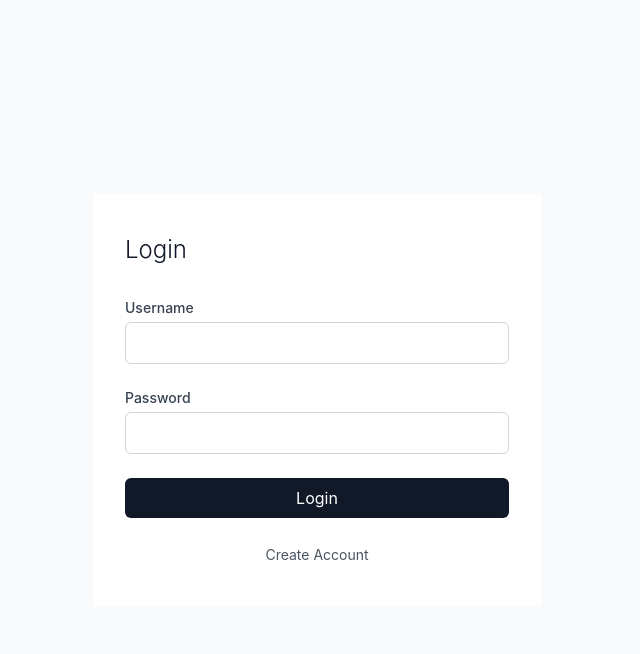
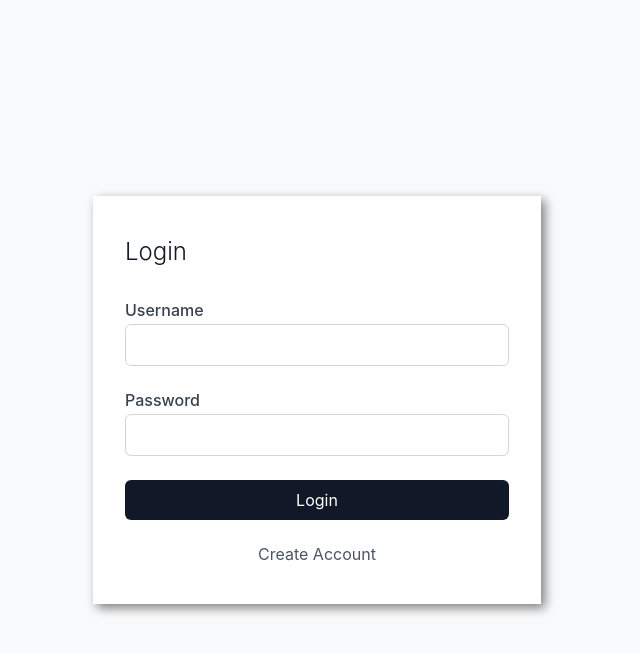
Before and after one commit to khunfriend/my-project, a Django app: page /login/ in a window 1280 px wide. Shown: the top 654 px of the page, without its empty margins (323-963 px from the left). Run offline with Django 5.2, Linux system fonts and the light colour scheme; some libraries are stand-ins or nearby versions.

Commit message:
edit login font and shadow block

```diff
--- a/accounts/templates/login.html
+++ b/accounts/templates/login.html
@@ -8,6 +8,13 @@
         body {
             font-family: -apple-system, BlinkMacSystemFont, 'Segoe UI', Roboto, sans-serif;
         }
+        .max-w-md {
+            box-shadow: 4px 4px 10px rgba(12, 2, 2, 0.5);
+        }
+        .block {
+            font-size: medium !important;
+        }
+
     </style>
 </head>
 
@@ -40,11 +47,11 @@
             </form>
 
             <div class="mt-6 text-center">
-                <a href="/register/" class="text-sm text-gray-600 hover:text-gray-900">Create Account</a>
+                <a href="/register/" class="block text-sm text-gray-600 hover:text-gray-900">Create Account</a>
             </div>
 
             {% if error %}
-                <p class="mt-4 text-sm text-red-600 text-center">{{ error }}</p>
+                <p class="block mt-4 text-sm text-red-600 text-center">{{ error }}</p>
             {% endif %}
         </div>
     </div>
```
Also changed, not shown: db.sqlite3.
